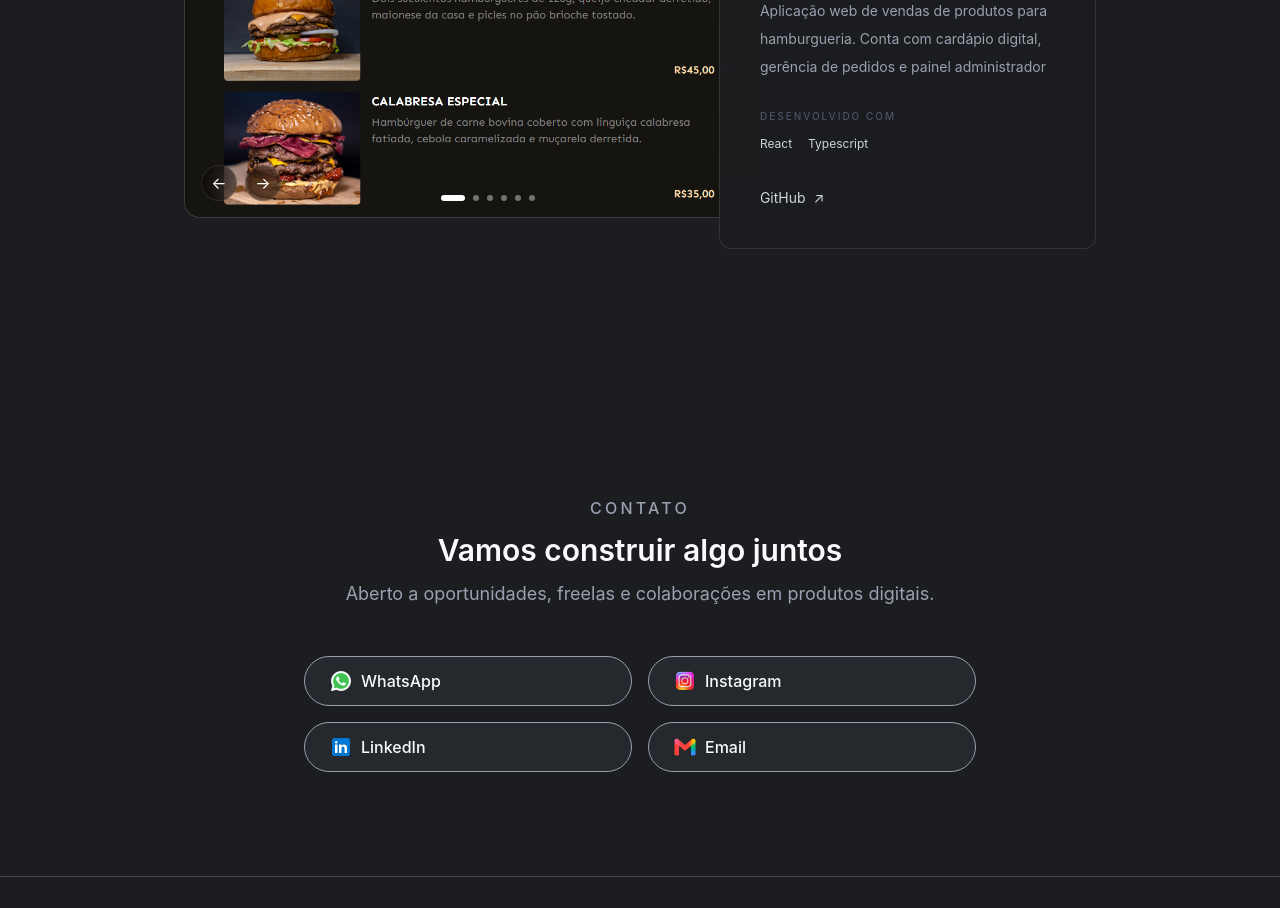
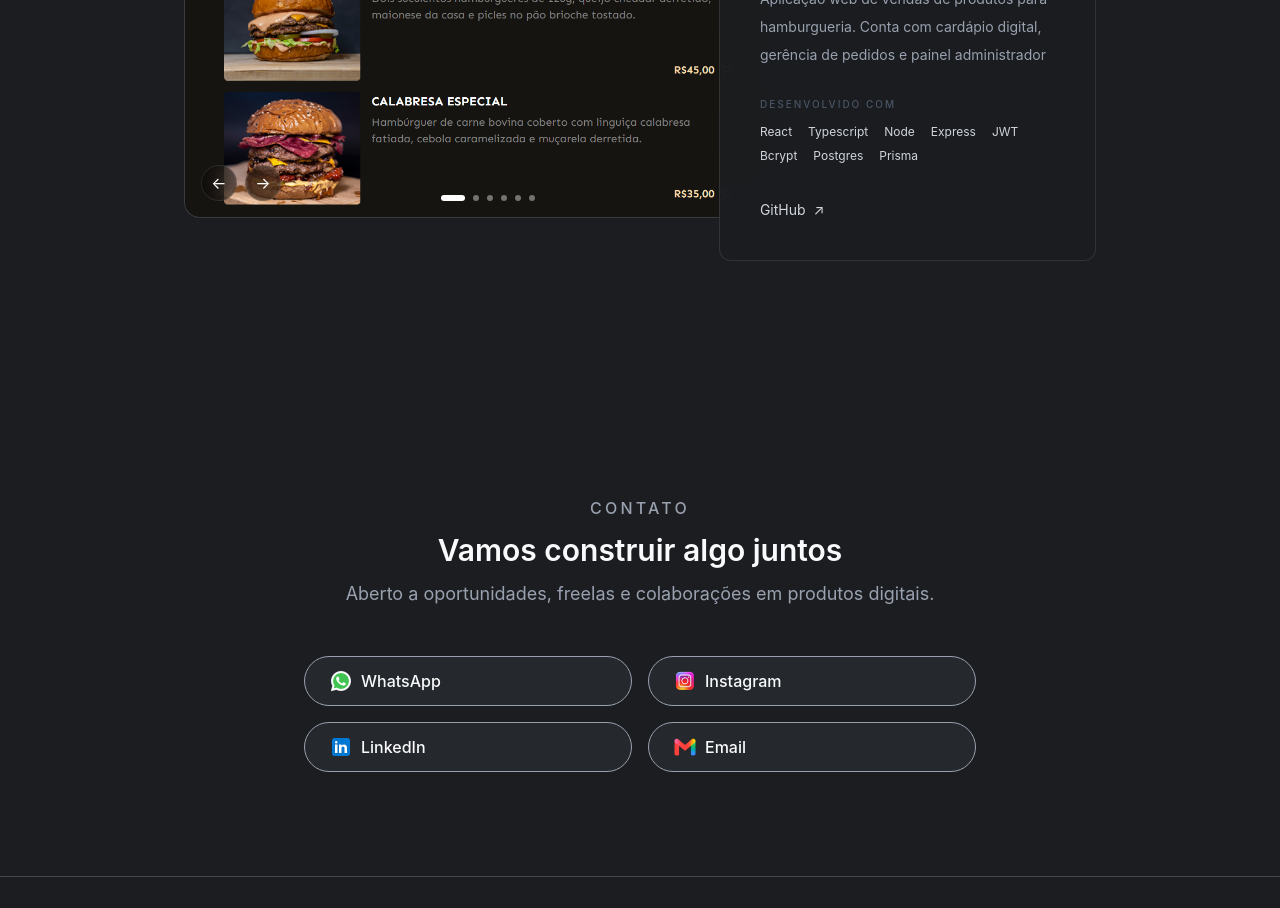
Before and after one commit to Pietro-tms/portifolio-pietro, a React (Vite) app: page / in a window 1280 px wide. Shown: the part 2860-3768 px from the top of the page. Built offline with nearby package versions, Linux system fonts and the light colour scheme.

Commit message:
feat: added new information about casa-do-hamburguer

```diff
--- a/src/components/Projects.tsx
+++ b/src/components/Projects.tsx
@@ -58,8 +58,8 @@ const Projects = () => {
               cadastroCasaDoHamburguer,
               pedidosCasaDoHamburguer,
             ]}
-            technologies={["React", "Typescript"]}
-            github="https://chatgpt.com/c/6a846ec3-48a0-83e9-bfbc-a6062106f0e7"
+            technologies={["React", "Typescript", "Node", "Express", "JWT", "Bcrypt", "Postgres", "Prisma"]}
+            github="https://github.com/Pietro-tms/casa-do-hamburguer"
           />
         </motion.div>
       </div>
```
